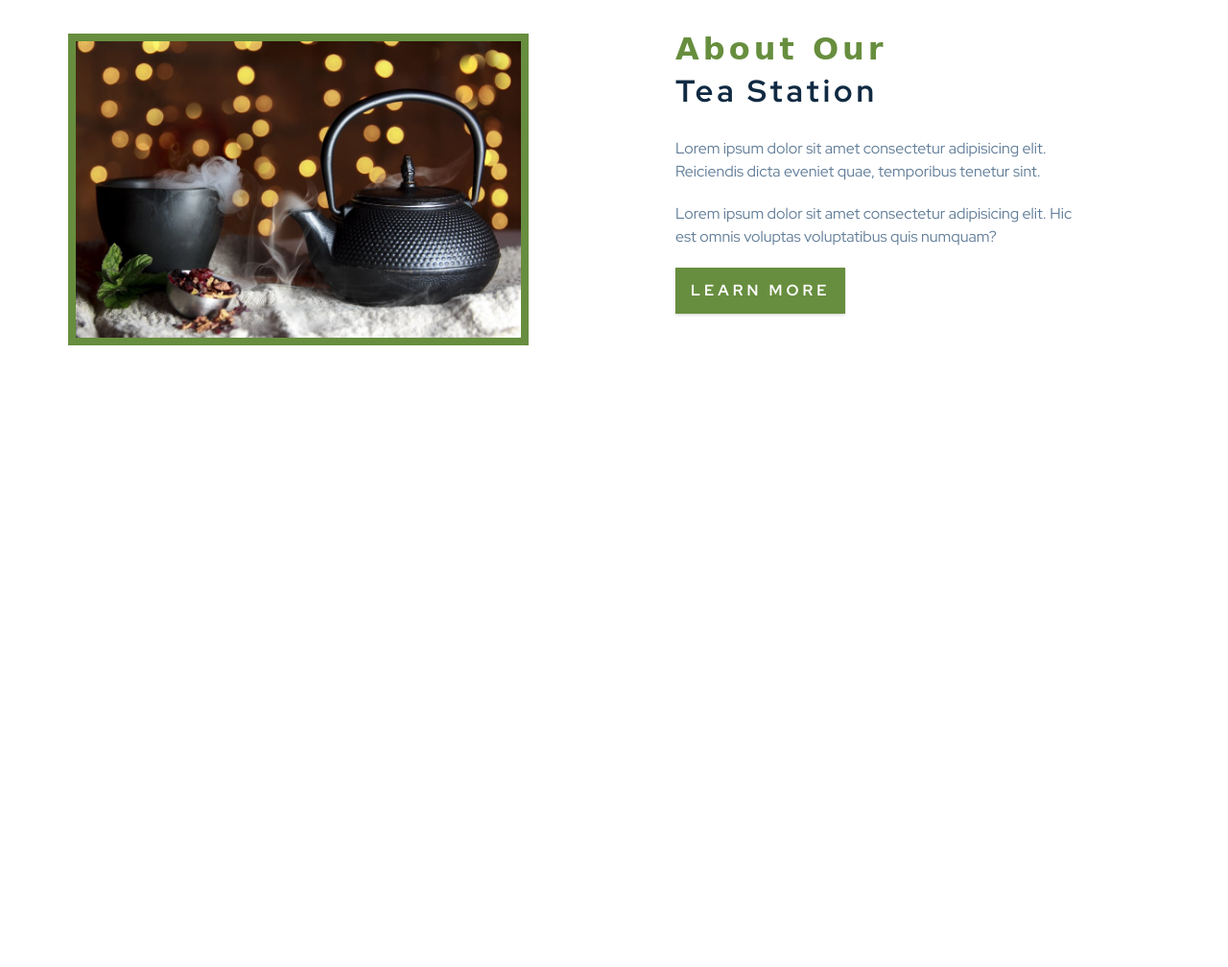
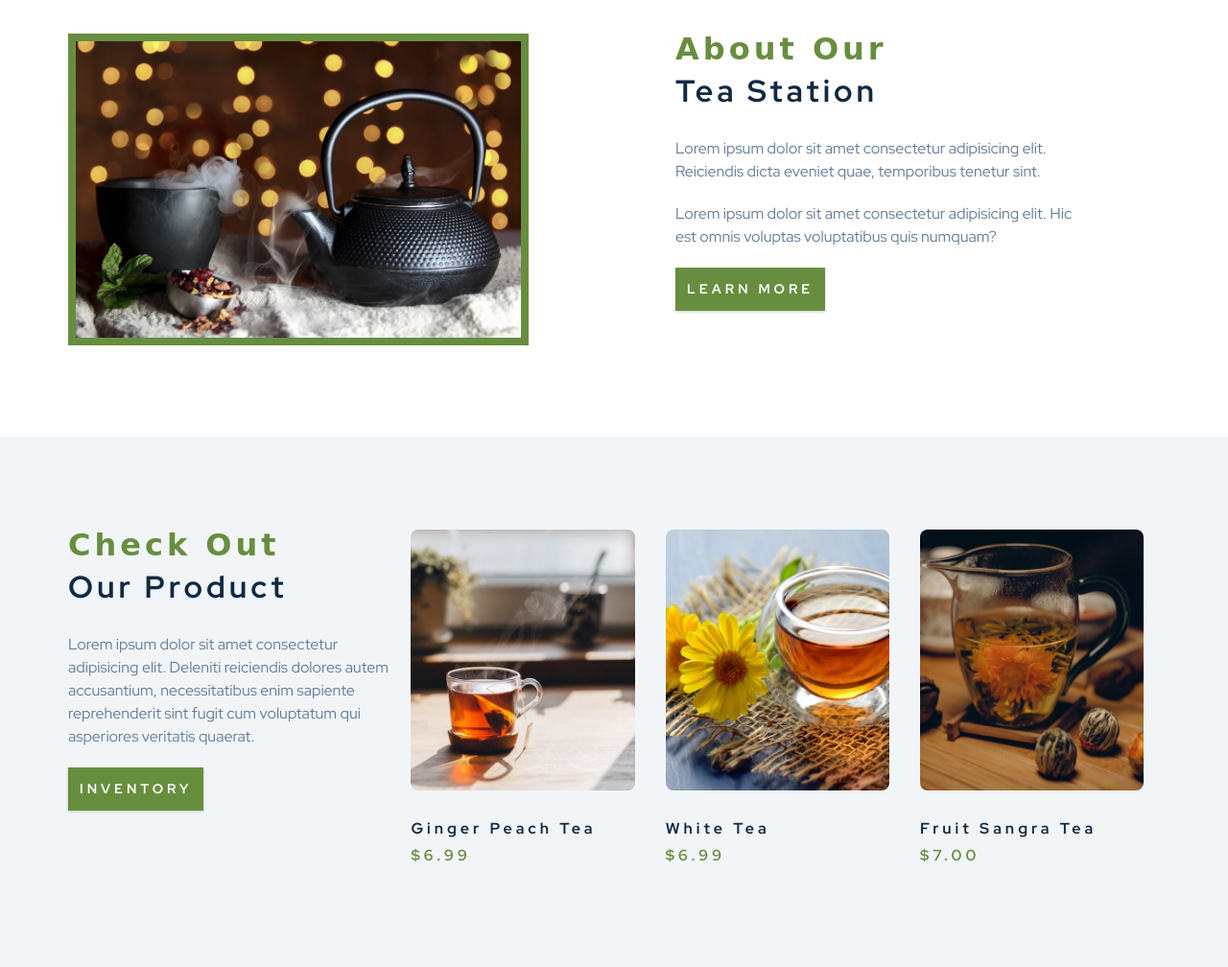
Before and after one commit to wolecodes/TeaHavenlanding, a plain HTML site: page index.html in a window 1280 px wide. Shown: the part 1129-2137 px from the top of the page at 96% size. Before the commit the page ends 1585 px from the top, so only its background shows below. Drawn offline with Linux system fonts and the light colour scheme; a web font is replaced by a local one.

Commit message:
added product section for tea haven

```diff
--- a/css/styles.css
+++ b/css/styles.css
@@ -86,12 +86,12 @@ p {
   text-transform: uppercase;
   background: var(--cl-primary);
   color: var(--cl-white);
-  padding: 0.75rem 1rem;
+  padding: 0.75rem 0.75rem;
   letter-spacing: var(--letter-spacing);
   display: inline-block;
   font-weight: 700;
   transition: var(--transition);
-  font-size: 1rem;
+  font-size: 0.875rem;
   border: none;
   cursor: pointer;
   box-shadow: 0 1px 3px rgba(0, 0, 0, 0.2);
@@ -253,3 +253,54 @@ Header
     padding-left: 4rem;
   }
 }
+/* Product */
+.products {
+  background: var(--cl-grey-ll);
+}
+.products article {
+  padding: 2rem 0;
+}
+
+.product__text {
+  color: var(--cl-grey-l);
+  max-width: 26rem;
+}
+.product {
+  margin-bottom: 2rem;
+}
+.product__img {
+  border-radius: var(--radius);
+  margin-bottom: 2rem;
+  height: 17rem;
+  object-fit: cover;
+}
+.product__price {
+  color: var(--cl-primary);
+}
+
+@media screen and (min-width: 768px) {
+  .product {
+    float: left;
+    width: 50%;
+    padding-right: 2rem;
+  }
+}
+@media screen and (min-width: 992px) {
+  .product {
+    width: 33.3%;
+  }
+}
+@media screen and (min-width: 1200px) {
+  .product__info {
+    float: left;
+    width: 30%;
+  }
+  .product__inventory {
+    float: left;
+    width: 70%;
+  }
+  .product {
+    margin-bottom: 0;
+    padding: 0 1rem;
+  }
+}
--- a/index.html
+++ b/index.html
@@ -86,6 +86,50 @@
     </section>
     <!-- End of About Section -->
     <!-- End of Skills section -->
+    <!-- Product Section -->
+    <section class="products">
+      <!-- section container -->
+      <div class="container clearfix">
+        <!-- product info -->
+        <article class="product__info">
+          <div class="section__title">
+            <h3>Check Out</h3>
+            <h2>Our Product</h2>
+          </div>
+          <p class="product__text">
+            Lorem ipsum dolor sit amet consectetur adipisicing elit. Deleniti reiciendis dolores autem accusantium, necessitatibus enim sapiente reprehenderit sint fugit cum voluptatum qui asperiores veritatis quaerat.
+          </p>
+          <a href="product.html" class="btn">inventory</a>
+        </article>
+        <!-- product invetory -->
+        <article class="product__inventory clearfix">
+          <!-- single product -->
+          <div class="product">
+            <img src="./images/product-1.jpeg" alt="product image" class="product__img">
+            <h4 class="product__title">Ginger peach tea</h4>
+            <h4 class="product__price">$6.99</h4>
+          </div>
+          <div class="product">
+            <img src="./images/product-2.jpeg" alt="product image" class="product__img">
+            <h4 class="product__title">white tea</h4>
+            <h4 class="product__price">$6.99</h4>
+          </div>
+          <div class="product">
+            <img src="./images/product-3.jpeg" alt="product image" class="product__img">
+            <h4 class="product__title">fruit sangra tea</h4>
+            <h4 class="product__price">$7.00</h4>
+          </div>
+
+          <!-- <div class="product">
+            <img src="./images/product-3.jpeg" alt="product image" class="product__img">
+            <h4 class="product__title">lovely sangra tea</h4>
+            <h4 class="product__price">$8.00</h4>
+          </div> -->
+
+          <!-- end of single product -->
+        </article>
+      </div>
+    </section>
     <script src="./js/main.js"></script>
   </body>
 </html>
```
